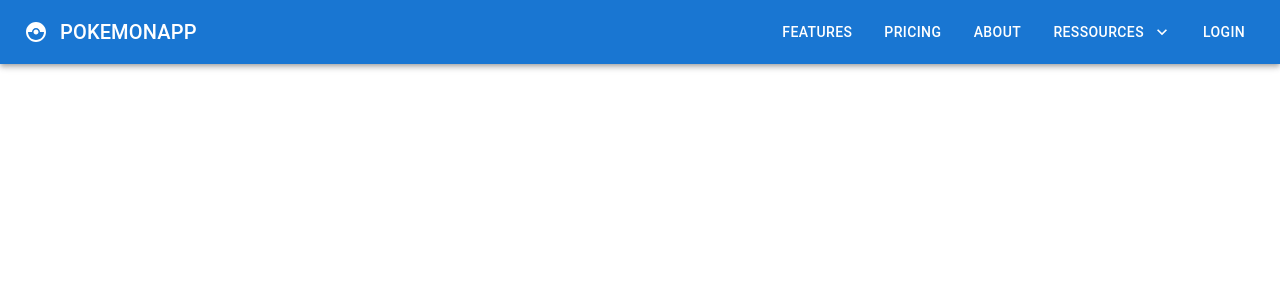
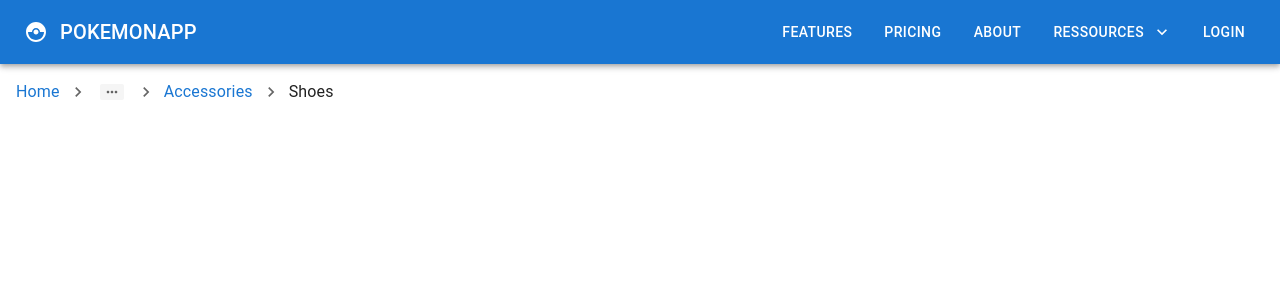
Before and after one commit to MrMic/react-mui, a React (Create React App) app: page / in a window 1280 px wide. Shown: the top 300 px of the page. Built offline with nearby package versions, Linux system fonts and the light colour scheme.

Commit message:
Link & Breadcrumbs components

```diff
--- a/src/App.tsx
+++ b/src/App.tsx
@@ -1,4 +1,6 @@
 import "./App.css";
+import { MuiBreadcrumbs } from "./components/MuiBreadcrumbs";
+// import { MuiLink } from "./components/MuiLink";
 import { MuiNavBar } from "./components/MuiNavBar";
 // import { MuiImageList } from "./components/MuiImageList";
 // import { MuiAccordion } from "./components/MuiAccordion";
@@ -31,6 +33,8 @@
       {/* <MuiAccordion /> */}
       {/* <MuiImageList /> */}
       <MuiNavBar />
+      {/* <MuiLink /> */}
+      <MuiBreadcrumbs />
     </div>
   );
 }
--- /dev/null
+++ b/src/components/MuiBreadcrumbs.tsx
@@ -0,0 +1,26 @@
+import { Box, Breadcrumbs, Link, Typography } from "@mui/material";
+import NavigateNextIcon from "@mui/icons-material/NavigateNext";
+
+export const MuiBreadcrumbs = () => {
+  return (
+    <Box m={2}>
+      <Breadcrumbs
+        aria-label="breadcrumb"
+        separator={<NavigateNextIcon fontSize="small" />}
+        maxItems={2}
+        itemsAfterCollapse={2}
+      >
+        <Link underline="hover" href="#">
+          Home
+        </Link>
+        <Link underline="hover" href="#">
+          Catalog
+        </Link>
+        <Link underline="hover" href="#">
+          Accessories
+        </Link>
+        <Typography color="text.primary">Shoes</Typography>
+      </Breadcrumbs>
+    </Box>
+  );
+};
--- /dev/null
+++ b/src/components/MuiLink.tsx
@@ -0,0 +1,16 @@
+import { Link, Stack, Typography } from "@mui/material";
+
+export const MuiLink = () => {
+  return (
+    <Stack spacing={2} direction="row" m={4}>
+      <Link href="#" variant="body2">
+        Link
+      </Link>
+      <Typography variant="h6">
+        <Link href="#" color="secondary" underline="hover">
+          Secondary
+        </Link>
+      </Typography>
+    </Stack>
+  );
+};
```
